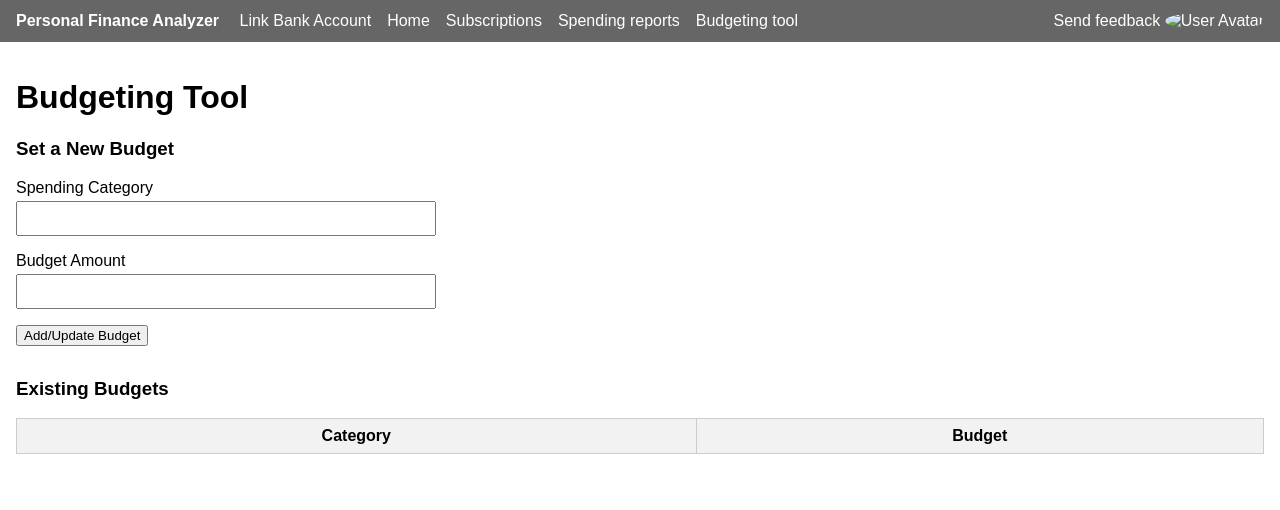
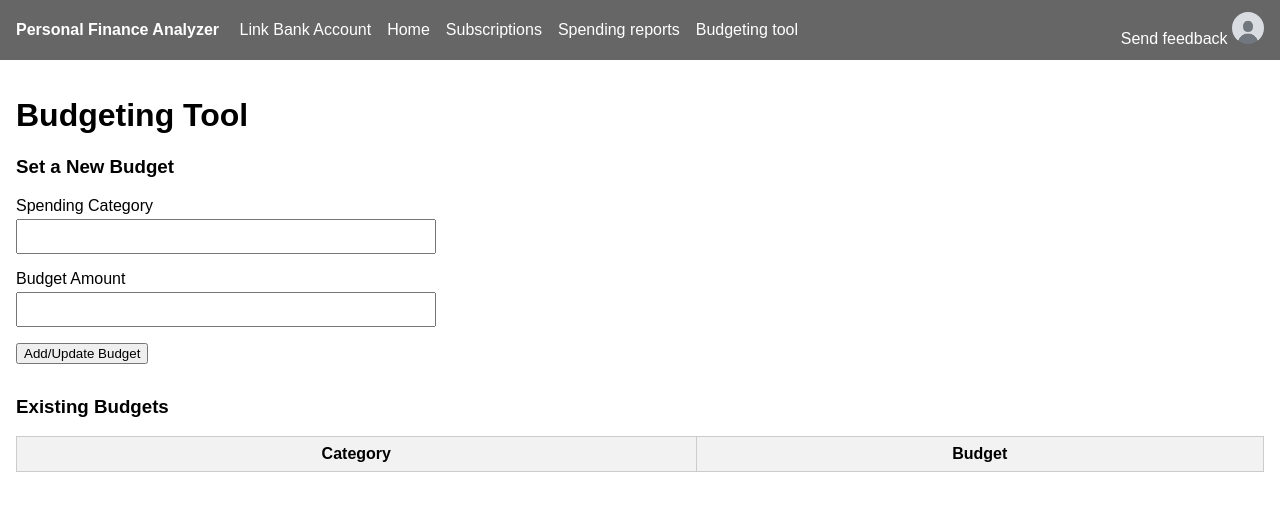
Before and after one commit to henderos/CS362-Class-Project, a plain HTML site: page personal finance analyzer/frontend/public/budgeting.html in a window 1280 px wide. Drawn offline with Linux system fonts and the light colour scheme.

Commit message:
added a default avatar image

```diff
--- a/personal finance analyzer/frontend/public/budgeting.html
+++ b/personal finance analyzer/frontend/public/budgeting.html
@@ -54,7 +54,7 @@
     </div>
     <div class="navbar-right">
       <a href="feedback.html" class="feedback-link">Send feedback</a>
-      <img src="path/to/avatar.jpg" alt="User Avatar" class="user-avatar" />
+      <img src="images/avatar.jpg" alt="User Avatar" class="user-avatar" />
     </div>
   </nav>
 
```
Also changed, not shown: personal finance analyzer/frontend/public/dashboard.html (+1 -1 lines), personal finance analyzer/frontend/public/spending-reports.html (+1 -1 lines), personal finance analyzer/frontend/public/subscriptions.html (+1 -1 lines), personal finance analyzer/frontend/public/images/avatar.jpg (added).
